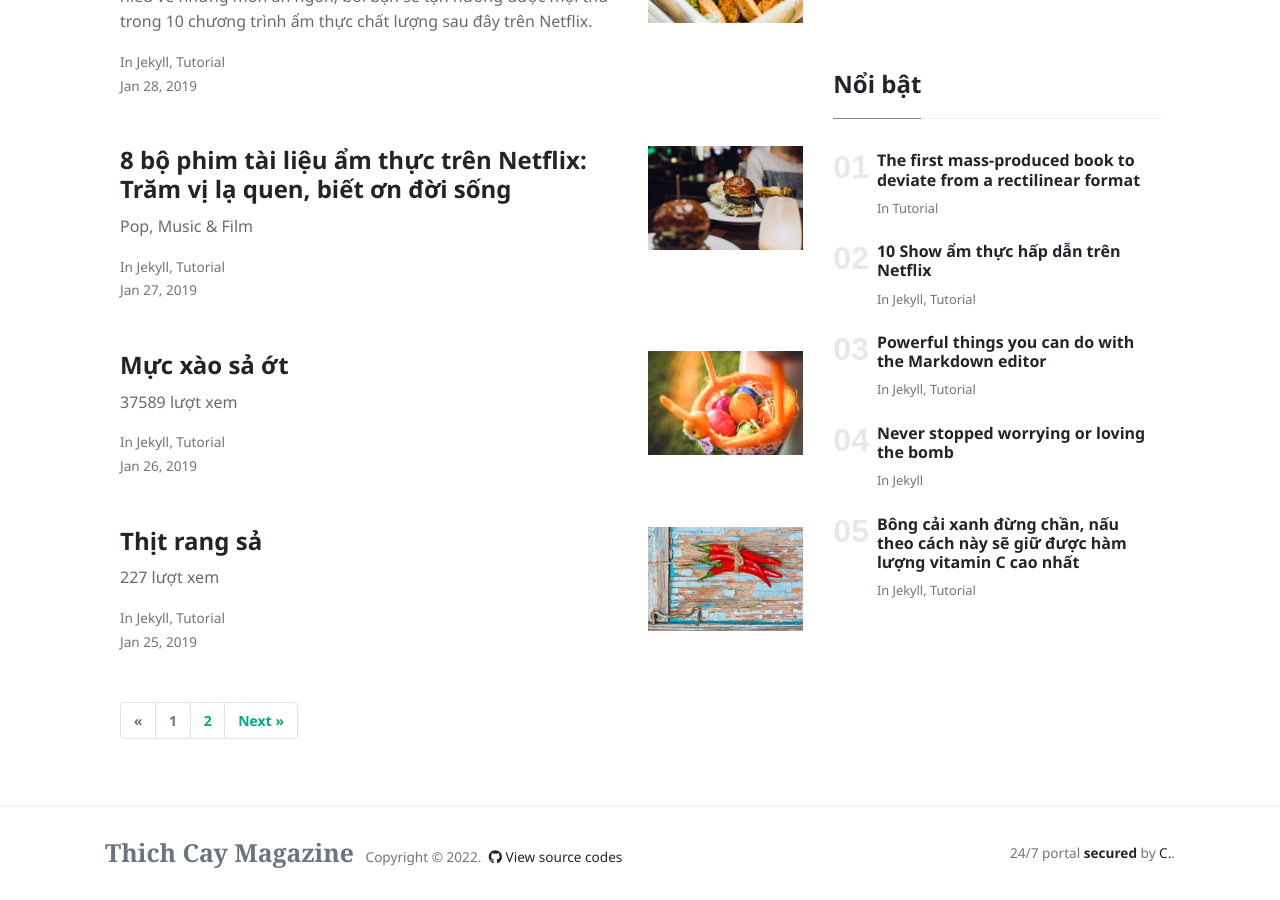
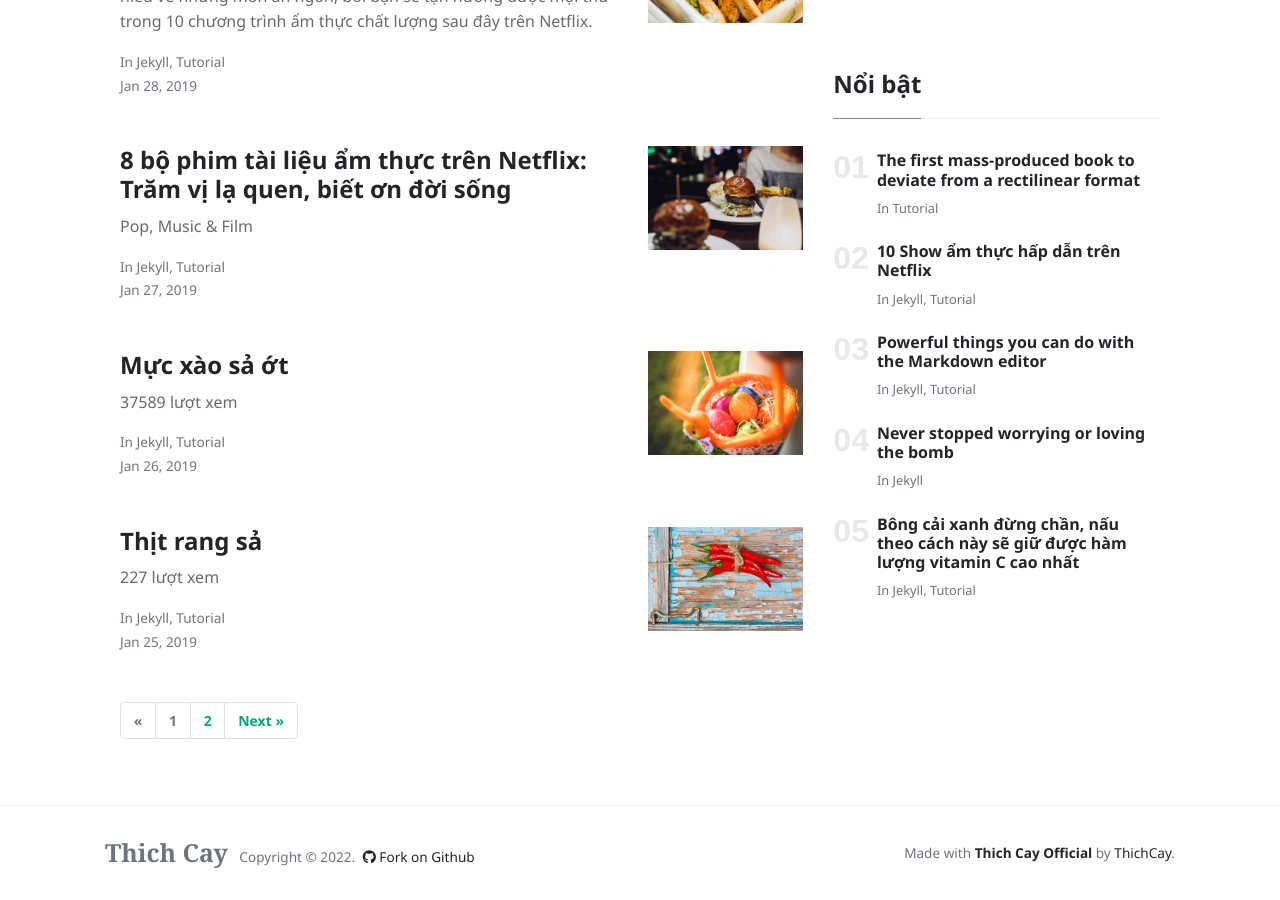
Before and after one commit to thichcayvn/thichcayvn.github.io, a Jekyll site: the page built from index.html, in a window 1280 px wide and 900 px high, scrolled down 1548 px. Built offline with Jekyll 4.4.1, drawn with Linux system fonts in a browser that asks for light colours; nearby versions of some CDN libraries; the list of posts is cut into pages by our own code.

Commit message:
commit on 'master'

```diff
--- a/_layouts/default.html
+++ b/_layouts/default.html
@@ -77,15 +77,15 @@
         <div class="container">
         <div class="row align-items-center justify-content-between">
             <div>
-                <span class="navbar-brand mr-2 mb-0"><strong>Thich Cay Magazine</strong></span>
+                <span class="navbar-brand mr-2 mb-0"><strong>Thich Cay</strong></span>
                 <span>Copyright © <script>document.write(new Date().getFullYear())</script>.</span>
 
                 <!--  Github Repo Star Btn-->
-                <a class="text-dark ml-1" target="_blank" href="https://thichcayvn.github.io/"><i class="fab fa-github"></i> View source codes</a>
+                <a class="text-dark ml-1" target="_blank" href="https://thichcayvn.github.io/"><i class="fab fa-github"></i> Fork on Github</a>
 
             </div>
             <div>
-                24/7 portal <a target="_blank" class="text-dark font-weight-bold" href="https://www.thichcay.com/"> secured </a> by <a class="text-dark" target="_blank" href="https://www.thichcay.com/">C.</a>.
+                Made with <a target="_blank" class="text-dark font-weight-bold" href="https://www.thichcay.com/"> Thich Cay Official </a> by <a class="text-dark" target="_blank" href="https://www.thichcay.com/">ThichCay</a>.
             </div>
         </div>
         </div>
--- a/_layouts/page.html
+++ b/_layouts/page.html
@@ -8,7 +8,7 @@ layout: default
 {{ content }}
 <!-- Comments -->
 {% if page.comments == true %}
-{% exclude comments.html %}
+{% include comments.html %}
 {% endif %}
 </div>
 </div>
--- a/index.html
+++ b/index.html
@@ -1,5 +1,5 @@
 ---
-title: "Thich Cay Magazine"
+title: "Thich Cay Official Sites"
 layout: default
 pagination:
     enabled: true
@@ -144,7 +144,7 @@ description: "authentic sauces & dressing."
                 <p class="mb-3 lead">
                     {{ post.excerpt | strip_html | strip_newlines | truncate: 136 }}
                 </p>
-                <a href="{{site.baseurl}}{{post.url}}" class="btn btn-dark">Xem thêm</a>
+                <a href="{{site.baseurl}}{{post.url}}" class="btn btn-dark">Read More</a>
             </div>
             <div class="col-md-6 d-none d-md-block pr-0" style="background-size:cover;background-image:url({{site.baseurl}}/{{ post.image }});">
             </div>
```
